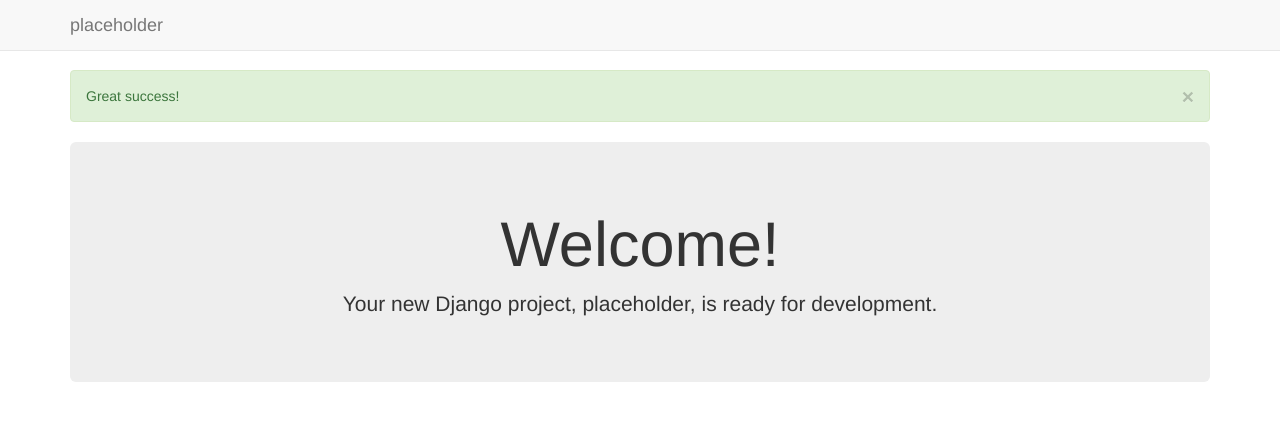
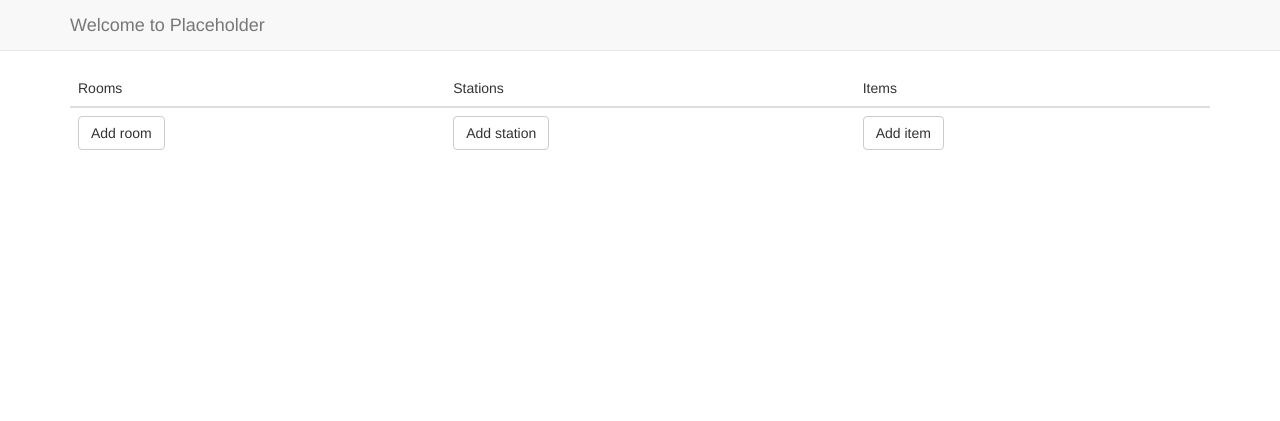
Before and after one commit to arman23b/Placeholder_Web_Server, a Django app: page / in a window 1280 px wide. Shown: the top 421 px of the page. Run offline with Django 3.2, Linux system fonts and the light colour scheme; data that the repository does not hold is empty; some libraries are stand-ins or nearby versions.

Commit message:
Started UI

```diff
--- a/core/templates/base.html
+++ b/core/templates/base.html
@@ -7,19 +7,11 @@
     <meta name="description" content="">
 
     <link href="/static/css/lib/reset.css" rel="stylesheet">
-
     <link rel="stylesheet" href="//netdna.bootstrapcdn.com/bootstrap/3.0.0/css/bootstrap.min.css">
-
     <link href="/static/css/style.css" rel="stylesheet">
-
-<!--     <link rel="stylesheet" href="//netdna.bootstrapcdn.com/bootstrap/3.0.0/css/bootstrap-theme.min.css"> -->
-
     <link href="//netdna.bootstrapcdn.com/font-awesome/3.2.1/css/font-awesome.min.css" rel="stylesheet">
-
     <link href="/static/css/lib/alertify.core.css" rel="stylesheet">
-
     <link href="/static/css/lib/alertify.bootstrap.css" rel="stylesheet">
-
     <link href="/static/css/style.css" rel="stylesheet">
 
     <!-- HTML5 shim, for IE6-8 support of HTML5 elements -->
@@ -33,44 +25,14 @@
 
   <body>
 
-    <div id="warningAlert" class="container">
-
-      {% if errorMessage %}
-        <div class="alert alert-error centeredBlockHeader">
-          <button type="button" class="close" data-dismiss="alert">×</button>
-          {{errorMessage}}
-        </div>
-      {% endif %}
-
-      {% if successMessage %}
-        <div id="successAlert" class="alert alert-success centeredBlockHeader">
-          <button type="button" class="close" data-dismiss="alert">×</button>
-          {{successMessage}}
-        </div>
-      {% endif %}
-
-      {% if infoMessage %}
-        <div id="infoAlert" class="alert alert-info centeredBlockHeader">
-          <button type="button" class="close" data-dismiss="alert">×</button>
-          {{infoMessage}}
-        </div>
-      {% endif %}
-
-    </div>
-
     {% block body %}{% endblock %}
-
 
     <!-- load scripts -->
 
     <script src="//ajax.googleapis.com/ajax/libs/jquery/1.10.2/jquery.min.js"></script>
-
     <script src="//netdna.bootstrapcdn.com/bootstrap/3.0.0/js/bootstrap.min.js"></script>
-
     <script src="/static/javascript/lib/alertify.min.js"></script>
-
     <script src="/static/javascript/lib/ajaxCSRF.js"></script>
-
     <script src="/static/javascript/main.js"></script>
 
   </body>
--- a/core/templates/header.html
+++ b/core/templates/header.html
@@ -8,7 +8,7 @@
 <div class="navbar navbar-default navbar-fixed-top">
   <div class="container">
     <div class="navbar-header">
-      <a class="navbar-brand" href="/">placeholder</a>
+      <a class="navbar-brand" href="/">Welcome to Placeholder</a>
     </div>
   </div>
 </div>
--- a/core/templates/index.html
+++ b/core/templates/index.html
@@ -7,10 +7,42 @@
 
 <div class="container">
 
-  <div class="jumbotron text-center">
-    <h1>Welcome!</h1>
-    <p>Your new Django project, {{projectName}}, is ready for development.</p>
-  </div>
+    <table class="table">
+        <thead>
+            <tr>
+                <th>Rooms</th>
+                <th>Stations</th>
+                <th>Items</th>
+            </tr>
+        </thead>
+        <tbody>
+            <tr>
+                <td>
+                    <div class="column">
+                        {% for room in rooms %}
+                            <p>{{ room.name }}</p>
+                        {% endfor %}
+                    </div>
+                    <button id="addRoomButton" class="btn btn-default">Add room</button>
+                </td>
+                <td>
+                    <div class="column">
+                        {% for station in stations %}
+                            <p>{{ station.name }}</p>
+                        {% endfor %}
+                    </div>
+                    <button id="addStationButton" class="btn btn-default">Add station</button>
+                </td>
+                <td>
+                    <div class="column">
+                        {% for item in items %}
+                            <p>{{ item.name }}</p>
+                        {% endfor %}
+                    </div>
+                    <button id="addItemButton" class="btn btn-default">Add item</button>
+                </td>
+            </tr>
+    </table>
 
 
 </div><!-- /.container -->
--- a/core/views.py
+++ b/core/views.py
@@ -9,9 +9,12 @@
 
 
 def index(request):
-    data = {'projectName': 'placeholder',
-            'successMessage': "Great success!"}
-    return render_to_response("index.html", data, context_instance=RequestContext(request))
+    data = {}
+    data["rooms"] = getAllRooms()
+    data["stations"] = getAllStations()
+    data["items"] = getAllItems()
+    return render_to_response("index.html", data,
+                              context_instance=RequestContext(request))
 
 
 ###################
```
Also changed, not shown: core/static/javascript/main.js (+26 -1 lines).
